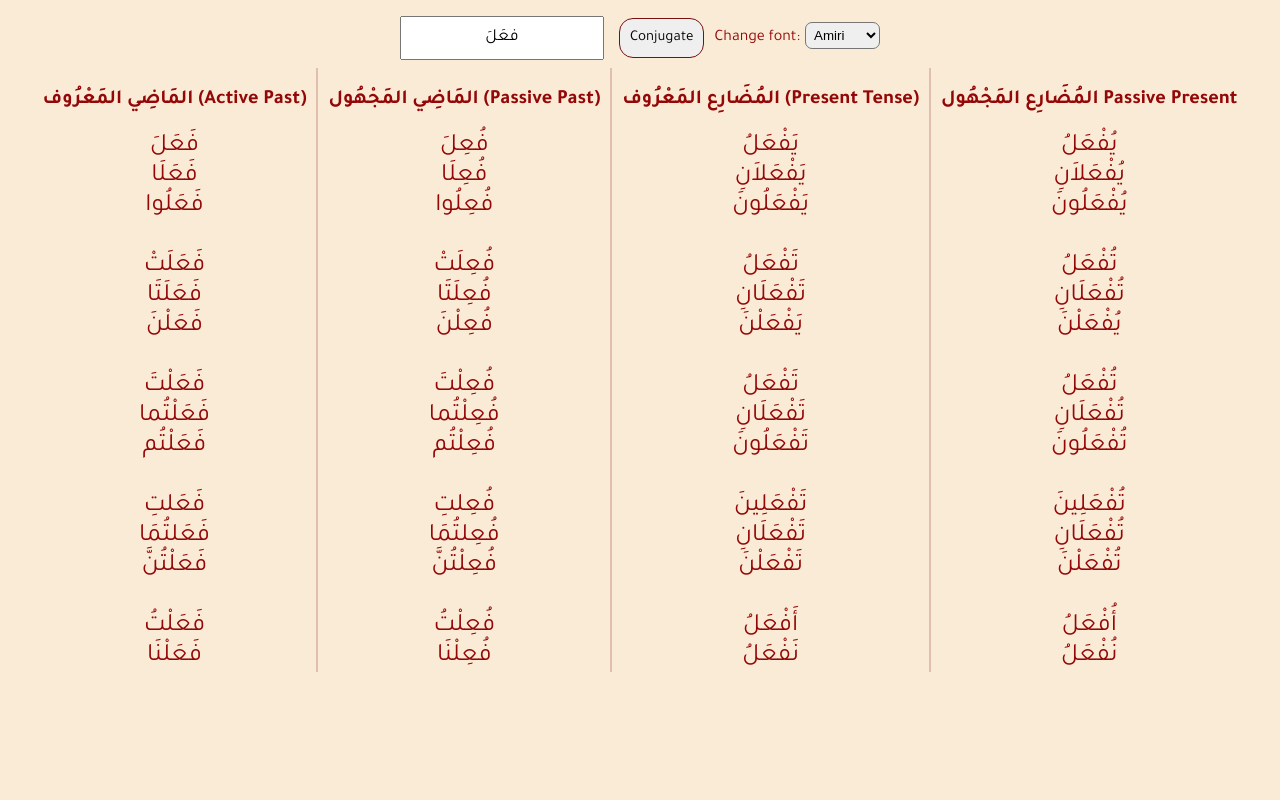
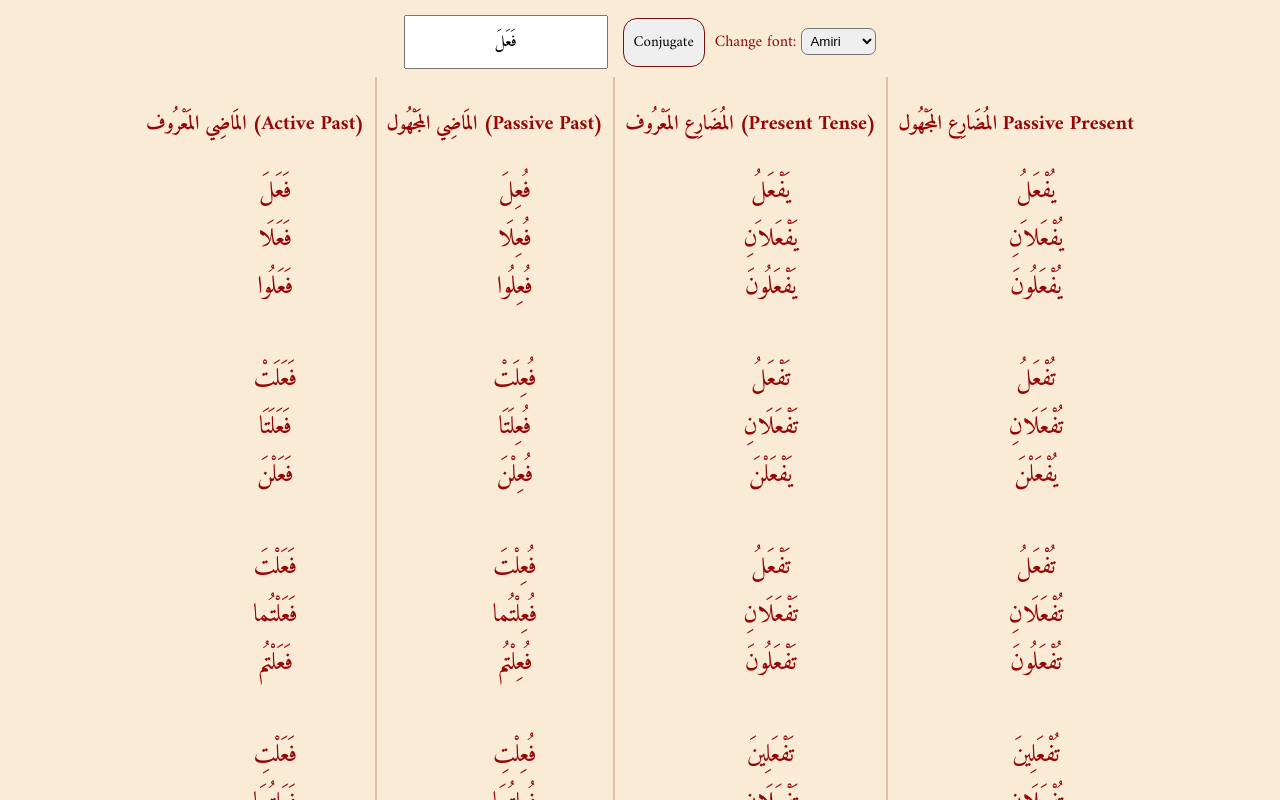
Before and after one commit to Farazcmd/Arabic-Morphology, a React (Vite) app in the folder web-app-react/: page / in a window 1280 px wide. Shown: the top 800 px of the page. Built offline with nearby package versions, Linux system fonts and the light colour scheme.

Commit message:
Improved diacritics, added error message for incorrect input, and improved display

```diff
--- a/web-app-react/src/ArabicConjugator.jsx
+++ b/web-app-react/src/ArabicConjugator.jsx
@@ -1,4 +1,4 @@
-import React, {useState} from 'react';
+import React, {useState, useEffect} from 'react';
 
 
 function ArabicConjugator() {
@@ -18,7 +18,7 @@ function ArabicConjugator() {
     "ْتُما",
     "ْتُم",
 
-    "تِ",
+    "ْتِ",
     "تُمَا",
     "ْتُنَّ",
 
@@ -47,6 +47,7 @@ function ArabicConjugator() {
     ["نَ", "ُ"]
     ]
 
+
     const DIACRITICS_REGEX = /[\u064B-\u0652]/;
     const ALL_DIACRITICS_REGEX = /[\u064B-\u0652]/g;
 
@@ -68,32 +69,48 @@ function ArabicConjugator() {
 
     const [root, setRoot] = useState(removeUnwantedDiacritics("فَعَلَ", false));
     const [displayRoot, setDisplayRoot] = useState("فَعَلَ");
+    const [rootError, setRootError] = useState("");
+
+    const cleanRoot = removeUnwantedDiacritics(root, true)
+    const [letter1, letter2, letter3] = cleanRoot;
+    const middleDiacritic =  (DIACRITICS_REGEX.test(root[2]) && root[2] || DIACRITICS_REGEX.test(root[3]) && root[3]) || "";
+
 
     function updateRoot(event) {
-        const cleanRoot = displayRoot.trim();
-        if (cleanRoot !== "") {
-            const finalRoot = removeUnwantedDiacritics(cleanRoot, false);
-            setRoot(finalRoot);
+        const temp = displayRoot.trim();
+        if (temp === "") return;
+
+        const cleanedLength = removeUnwantedDiacritics(temp, true).length;
+        if (cleanedLength !== 3) {
+            setRootError("Root must have exactly 3 letters.");
+            return;
         }
+        const finalRoot = removeUnwantedDiacritics(temp, false);
+        setRoot(finalRoot);
+        setRootError("");
     }
 
     function updateDisplayRoot(event) {
         setDisplayRoot(event.target.value);
     }
 
+    const[font, setFont] = useState("Amiri");
 
-    const[font, setFont] = useState("Amiri");
+    useEffect(() => {
+        document.body.style.fontFamily = `'${font}', sans-serif`;
+        document.body.style.fontWeight = font === "Tajawal" ? "600" : "500";
+    }, [font]);
+
     function changeFont(event) {
-        setFont(event.target.value)
-        document.body.style.fontFamily = `'${event.target.value}', sans-serif`;
-        document.body.style.fontWeight = event.target.value === "Tajawal" ? "600" : "500";
+        setFont(event.target.value);
     }
 
     return(<>
         <input type="text" placeholder="Enter a root... e.g., كتب" className="root-container" value={displayRoot} onChange={updateDisplayRoot}/>
         <button type="button" className="conjugate-button" onClick={updateRoot}>Conjugate</button>
-        <label className="fontLabel" for="fontSelect">Change font:</label>
-        <select className="fontSelect" name="fontSelect" id="fontSelect" onChange={changeFont}>
+        {rootError && <p className="root-error">{rootError}</p>}
+        <label className="fontLabel" htmlFor="fontSelect">Change font:</label>
+        <select className="fontSelect" id="fontSelect" onChange={changeFont}>
             <option value="Amiri">Amiri</option>
             <option value="Tajawal">Tajawal</option>
         </select>
@@ -103,39 +120,46 @@ function ArabicConjugator() {
 
             <div className="conjugation-column">
                 <h3>المَاضِي المَعْرُوف (Active Past)</h3>
+                <ul>
                 {root.trim() !== "" && past_rules.map((conjugations, index) => (
                 <React.Fragment key={index}>
                 <li>{root[0] + 'َ' + root.slice(1) + conjugations}</li>
                 {(index + 1) % 3 === 0 && <br/>}
                 </React.Fragment>))}
+                </ul>
             </div>
 
             <div className="conjugation-column">
                 <h3>المَاضِي المَجْهُول (Passive Past)</h3>
+                <ul>
                 {root.trim() !== "" && past_rules.map((conjugations, index) =>
                 <React.Fragment key={index}>
-                <li>{root[0] + "ُ" + root[1] + "ِ" + root.slice(3) + conjugations}</li>
+                <li>{letter1 + "ُ" + letter2 + "ِ" + letter3 + conjugations}</li>
                 {(index + 1) % 3 === 0 && <br/>}
                 </React.Fragment>)}
+                </ul>
             </div>
 
             <div className="conjugation-column">
                 <h3>المُضَارِع المَعْرُوف (Present Tense)</h3>
+                <ul>
                 {root.trim() !== "" && present_rules.map((conjugations, index) => (
                 <React.Fragment key={index}>
-                <li>{conjugations[0] + root[0] + "ْ" + root.slice(1) + conjugations[1]}</li>
+                <li>{conjugations[0] + letter1 + "ْ" + root.slice(1) + conjugations[1]}</li>
                 {(index + 1) % 3 === 0 && <br/>}
                 </React.Fragment>))}
-
+                </ul>
             </div>
 
             <div className="conjugation-column">
                 <h3>المُضَارِع المَجْهُول Passive Present</h3>
+                <ul>
                 {root.trim() !== "" && present_rules.map((conjugations, index) =>
                 <React.Fragment key={index}>
-                <li>{conjugations[0][0] + "ُ" + root[0] + "ْ" + root.slice(1) + conjugations[1]}</li>
+                <li>{conjugations[0][0] + "ُ" + letter1 + "ْ" + letter2 + "َ" + letter3 + conjugations[1]}</li>
                 {(index + 1) % 3 === 0 && <br/>}
                 </React.Fragment>)}
+                </ul>
             </div>
 
         </div>
--- a/web-app-react/src/index.css
+++ b/web-app-react/src/index.css
@@ -2,7 +2,7 @@
 @import url('https://fonts.googleapis.com/css2?family=Tajawal:wght@300;400;500;700;900&display=swap');
 
 body{
-  font-family: 'Tajawal', 'Segoe UI', Tahoma, Geneva, Verdana, sans-serif;
+  font-family: 'Amiri', 'Segoe UI', Tahoma, Geneva, Verdana, sans-serif;
   background-color: antiquewhite;
   color: rgb(148, 7, 7);
   text-align: center;
@@ -45,9 +45,16 @@ input, button {
   font-size: 25px;
 }
 
+ul{
+  list-style-type: none;
+}
+
+li{
+  padding: 2px;
+}
+
 .conjugation-column{
-  list-style-type: none;
-  padding: 0 10px;
+  padding: 10px;
 }
 
 .conjugation-column + .conjugation-column{
@@ -64,3 +71,9 @@ h3{
   border-radius: 7px;
   cursor: pointer;
 }
+
+.root-error {
+    color: #c0392b;
+    font-size: 0.9em;
+    margin-top: 4px;
+}
```
